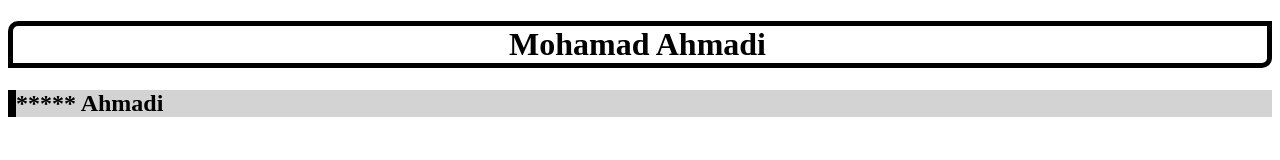
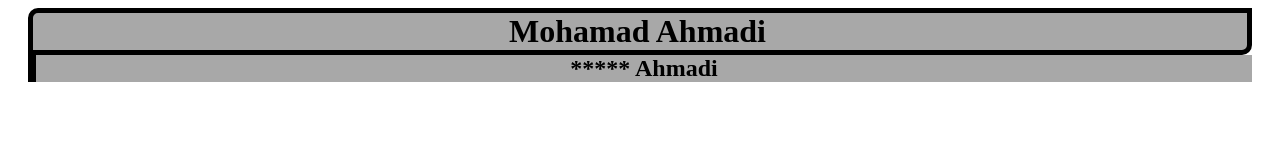
Before and after one commit to MXC0de/teest-3, a plain HTML site: page index.html in a window 1280 px wide. Drawn offline with Linux system fonts and the light colour scheme.

Commit message:
add margin codes to my project

```diff
--- a/style.css
+++ b/style.css
@@ -1,4 +1,5 @@
 h1{
+    background: #00000057;
     text-align: center;
     /* border-style: solid;
     border-color: rgb(5, 109, 134);
@@ -7,10 +8,13 @@ h1{
     border-top-left-radius: 10px;
     border-bottom-right-radius: 10px;
     padding: 0px 10px 0px 5px;
+    margin: 0px 20px;
 }
 h2 {
+    text-align: center;
     border-left-style: solid;
     border-left-width: 8px;
     border-left-color: #000000;
-    background-color: #5e5c5c44;
+    background-color: #00000057;
+    margin: 0px 20px;
 }
```
